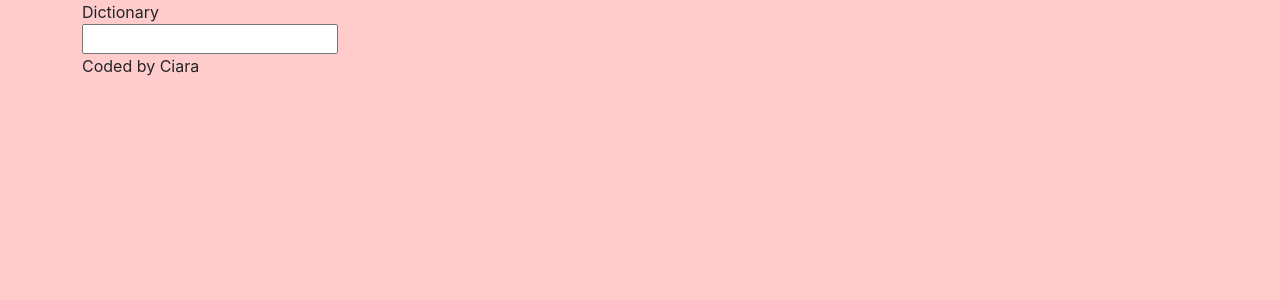
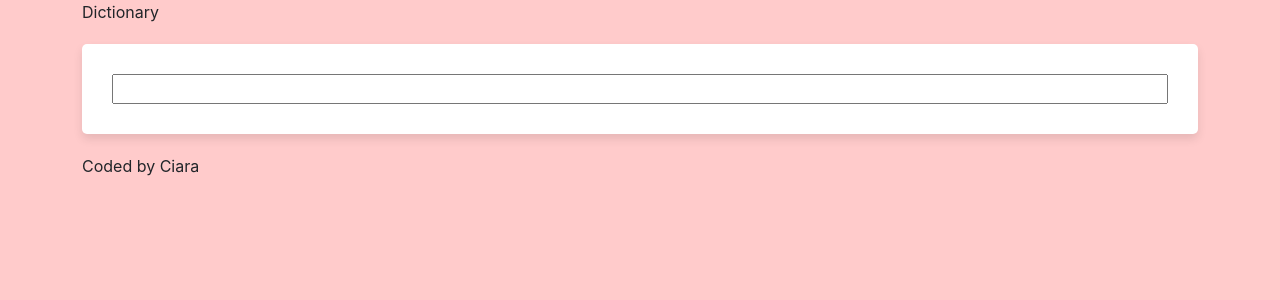
Before and after one commit to ciarasugrue/dictionary-react, a React (Create React App) app: page / in a window 1280 px wide. Shown: the top 300 px of the page. Built offline with nearby package versions, Linux system fonts and the light colour scheme.

Commit message:
CSS Background Styling

```diff
--- a/src/App.css
+++ b/src/App.css
@@ -1,3 +1,7 @@
 body {
     background: #ffcbcb;
 }
+
+a {
+    color: #407088;
+}
--- a/src/Dictionary.css
+++ b/src/Dictionary.css
@@ -0,0 +1,11 @@
+.Dictionary section {
+    background-color: white;
+    padding: 30px;
+    border-radius: 5px;
+    box-shadow: 0px 5px 10px rgba(0, 0, 0, 0.1);
+    margin: 20px 0;
+}
+
+.Dictionary input {
+    width: 100%;
+}
--- a/src/Dictionary.js
+++ b/src/Dictionary.js
@@ -24,9 +24,11 @@ function handleKeywordChange(event) {
 
     return (
         <div className="Dictionary">
+            <section>
             <form onSubmit={search}>
                 <input type="search" onChange={handleKeywordChange}/>
             </form>
+            </section>
             <Results results={results} />
         </div>
     );
--- a/src/Results.js
+++ b/src/Results.js
@@ -7,6 +7,7 @@ export default function Results(props) {
     if (props.results) {
    return (
        <div className="results">
+        <section>
         <h2>{props.results.word}</h2>
         {props.results.phonetics.map(function (phonetic, index) {
             return (
@@ -15,10 +16,12 @@ export default function Results(props) {
                 </div>
             );
         })}
+        </section>
         {props.results.meanings.map(function(meaning, index) {
-            return (<div key={index}>
+            return (
+            <section key={index}>
                 <Meaning meaning={meaning} />
-            </div>);
+            </section>);
         })}
        </div>);
     } else {
```
